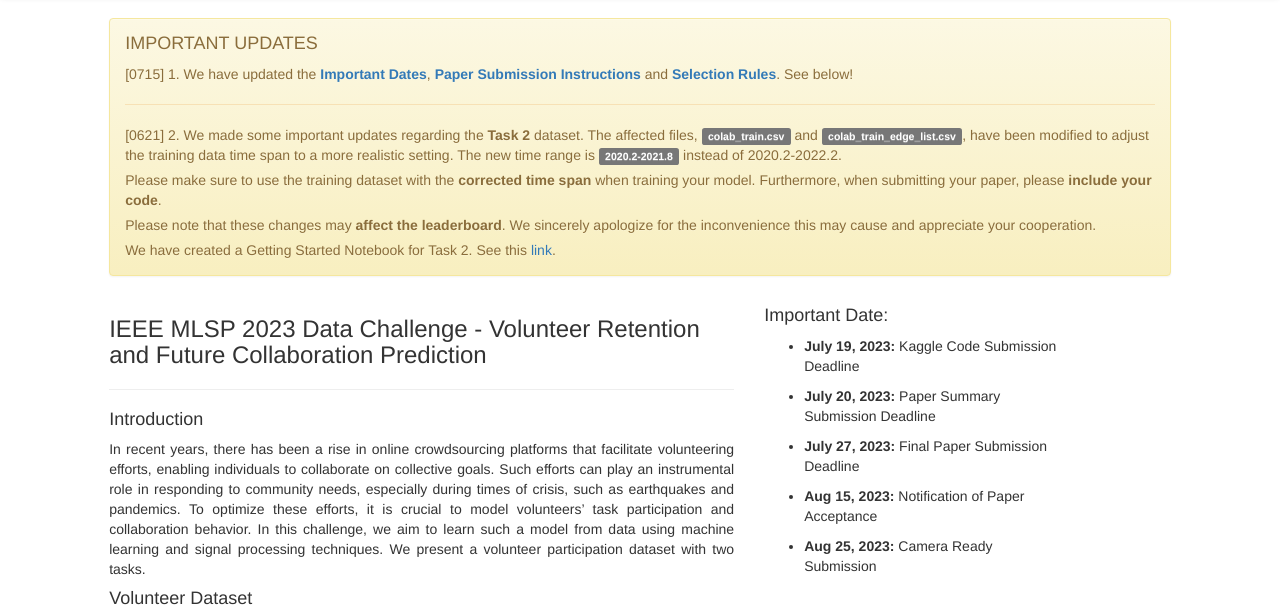
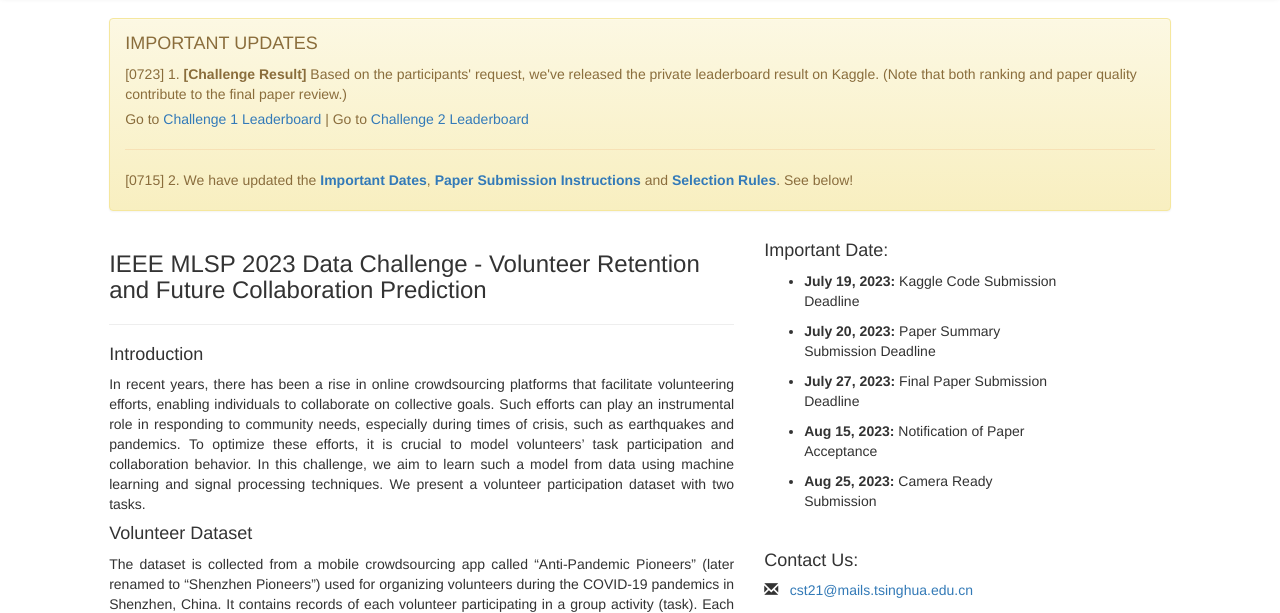
Before and after one commit to volunteerchallenge/volunteerchallenge.github.io, a plain HTML site: page index.html in a window 1280 px wide. Shown: the part 54-667 px from the top of the page. Drawn offline with nearby package versions, Linux system fonts and the light colour scheme.

Commit message:
Update index.html

```diff
--- a/index.html
+++ b/index.html
@@ -12,18 +12,22 @@
 			<div class="col-md-10 col-sm-10 col-xs-12">
 				<div class="alert alert-warning" role="alert">
 					<h4>IMPORTANT UPDATES</h4>
-					<p>[0715] 1. We have updated the <a href="./index.html#dates"><b>Important Dates</b></a>, <a href="./index.html#submission"><b>Paper Submission Instructions</b></a> and  <a href="./index.html#selection"><b>Selection Rules</b></a>. See below!</p>
+					<p>[0723] 1. <b>[Challenge Result]</b> Based on the participants' request, we've released the private leaderboard result on Kaggle. (Note that both ranking and paper quality contribute to the final paper review.)</p>
+					  <p>Go to <a href="https://www.kaggle.com/competitions/MLSP2023-volunteers-01/leaderboard">Challenge 1 Leaderboard</a>
+					  | Go to <a href="https://www.kaggle.com/competitions/MLSP2023-volunteers-part2/leaderboard">Challenge 2 Leaderboard</a></p>
+					  <hr/>
+					<p>[0715] 2. We have updated the <a href="./index.html#dates"><b>Important Dates</b></a>, <a href="./index.html#submission"><b>Paper Submission Instructions</b></a> and  <a href="./index.html#selection"><b>Selection Rules</b></a>. See below!</p>
 				</p>
-				<hr/>
 
-					<p>[0621] 2. We made some important updates regarding the <b>Task 2</b> dataset.
+
+					<!-- <p>[0621] 2. We made some important updates regarding the <b>Task 2</b> dataset.
 						The affected files, <span class="label label-default">colab_train.csv</span> and <span class="label label-default">colab_train_edge_list.csv</span>, have been modified to adjust the training data time span to a more realistic setting.
 						The new time range is <span class="label label-default">2020.2-2021.8</span> instead of 2020.2-2022.2.</p>
 
 
 						<p>Please make sure to use the training dataset with the <b>corrected time span</b> when training your model. Furthermore, when submitting your paper, please <b>include your code</b>.</p>
 						<p>Please note that these changes may <b>affect the leaderboard</b>. We sincerely apologize for the inconvenience this may cause and appreciate your cooperation.</p>
-						<p>We have created a Getting Started Notebook for Task 2. See this <a href="https://www.kaggle.com/code/rarecu/get-started">link</a>.</p>
+						<p>We have created a Getting Started Notebook for Task 2. See this <a href="https://www.kaggle.com/code/rarecu/get-started">link</a>.</p> -->
 			  </div>
 			</div>
 			<div class="col-md-1 col-sm-1"></div>
```
